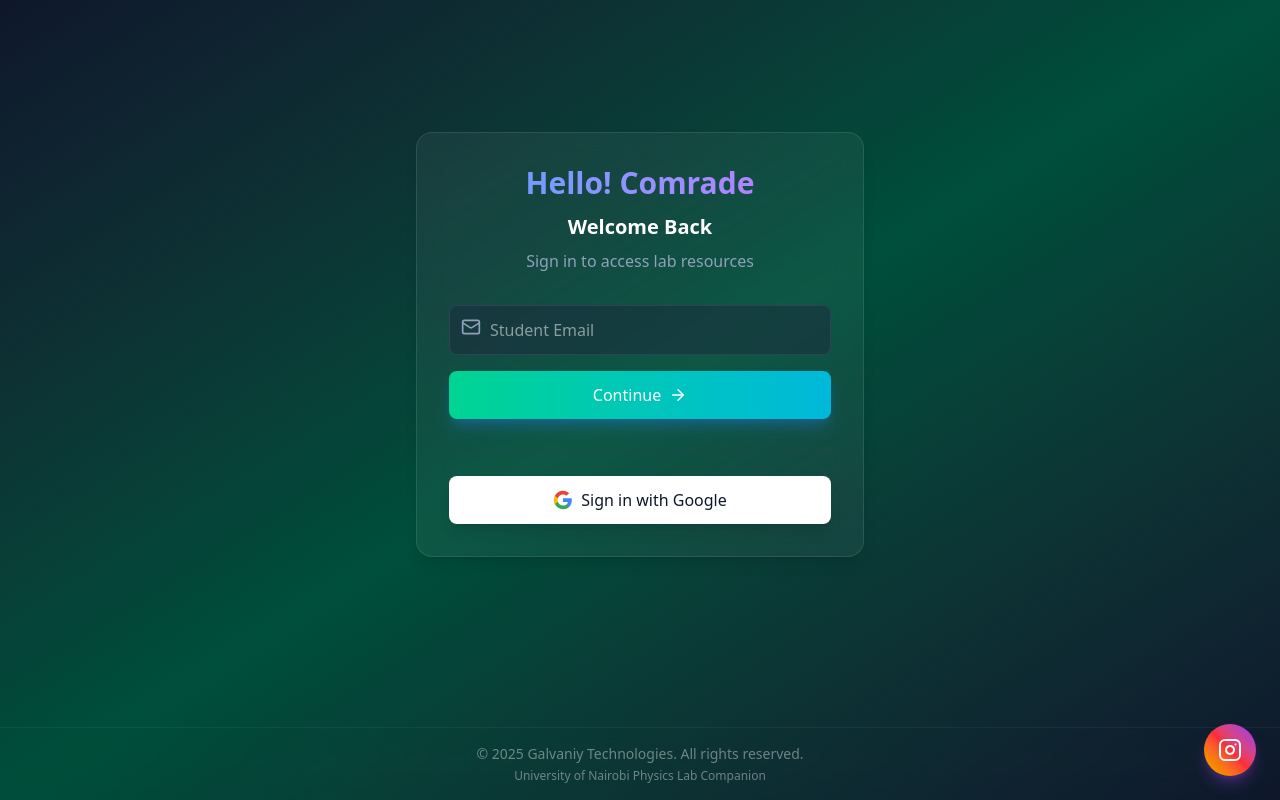
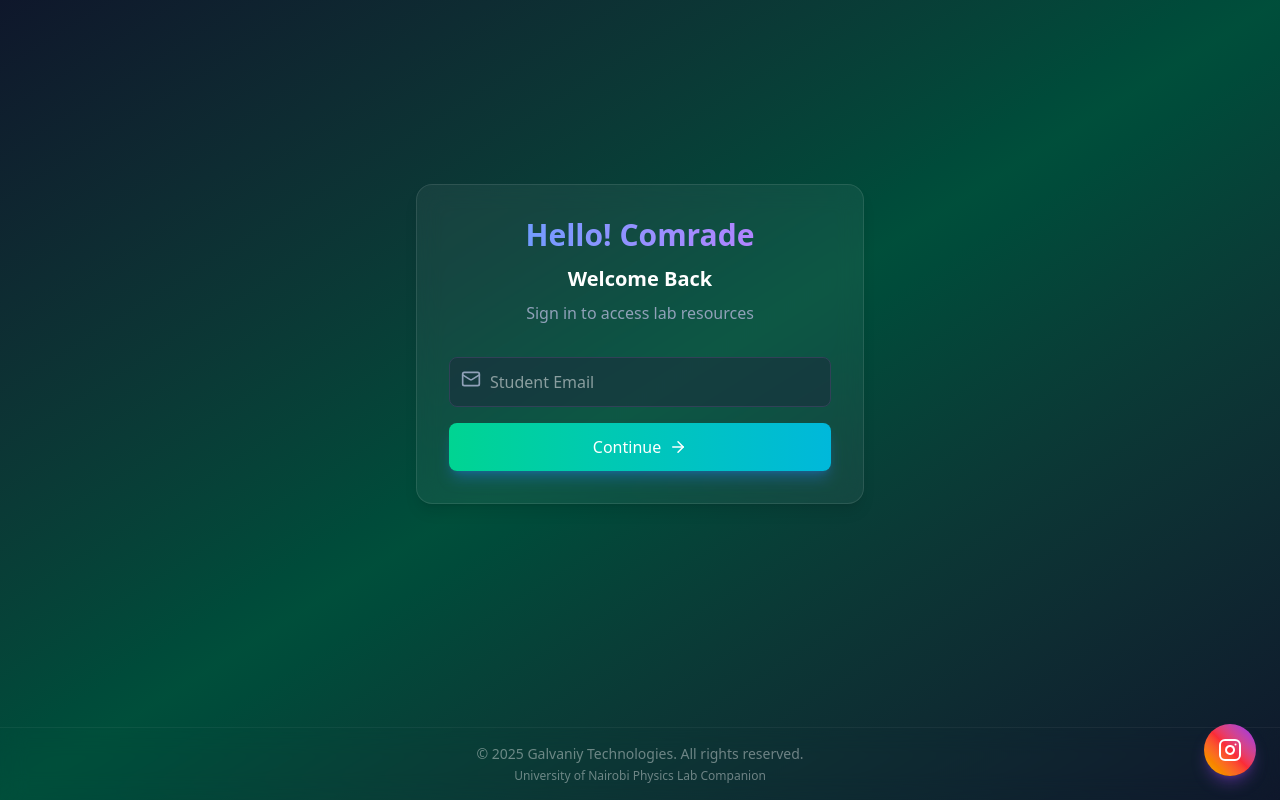
Before and after one commit to royalmintdev-stack/Galvaniy-Labs, a React (Vite) app: page / in a window 1280 px wide. Built offline with nearby package versions, Linux system fonts and the light colour scheme; no server answers.

Commit message:
chore: Hide Google Sign-in button for Pilot

```diff
--- a/components/Auth.tsx
+++ b/components/Auth.tsx
@@ -147,8 +147,8 @@ export const Auth: React.FC<AuthProps> = ({ onLogin, theme }) => {
           </form>
         )}
 
-        {/* Separator & Google Auth */}
-        <div className="mt-8 pt-6 border-t border-slate-700/50">
+        {/* Separator & Google Auth (Hidden for Pilot) */}
+        {/* <div className="mt-8 pt-6 border-t border-slate-700/50">
           <a
             href="/auth/google"
             className="w-full py-3 rounded-lg font-medium bg-white text-slate-900 flex items-center justify-center gap-2 hover:bg-slate-100 transition-colors shadow-lg"
@@ -161,7 +161,7 @@ export const Auth: React.FC<AuthProps> = ({ onLogin, theme }) => {
             </svg>
             Sign in with Google
           </a>
-        </div>
+        </div> */}
       </motion.div>
     </div >
   );
```
